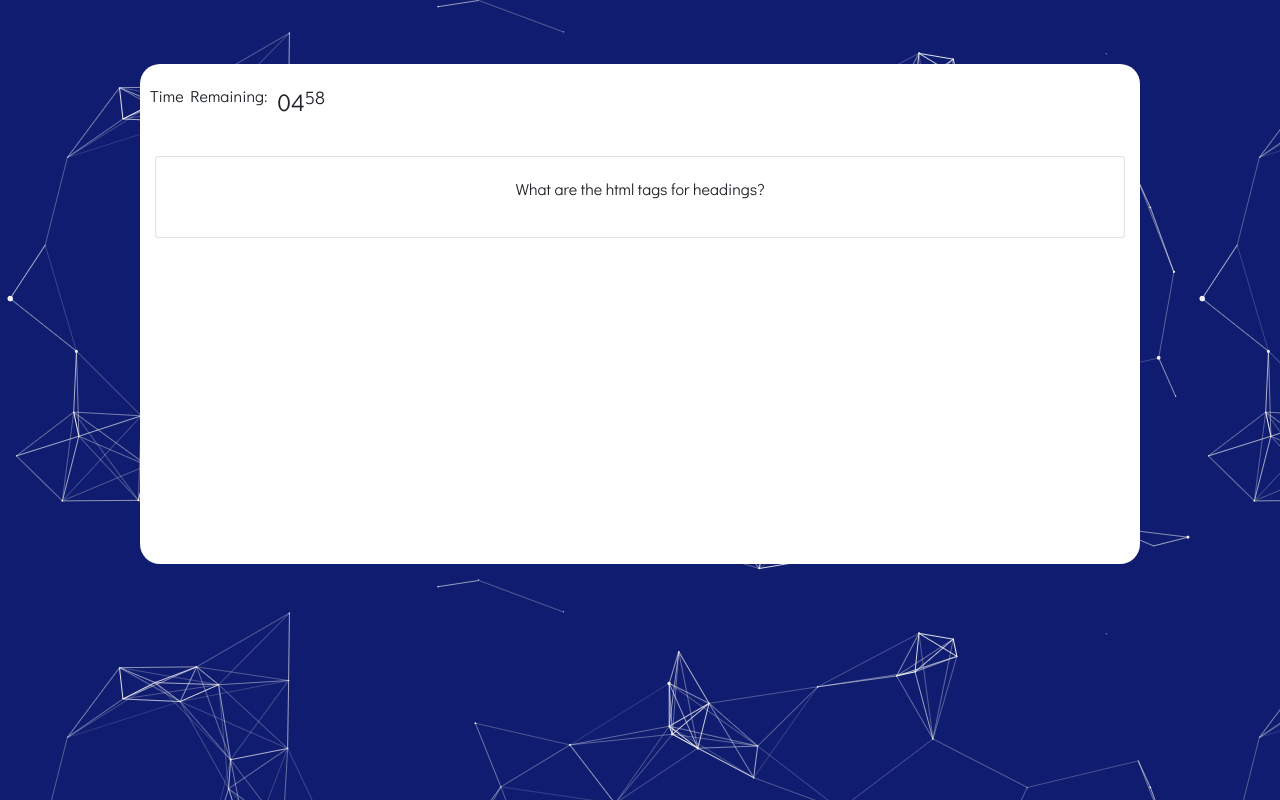
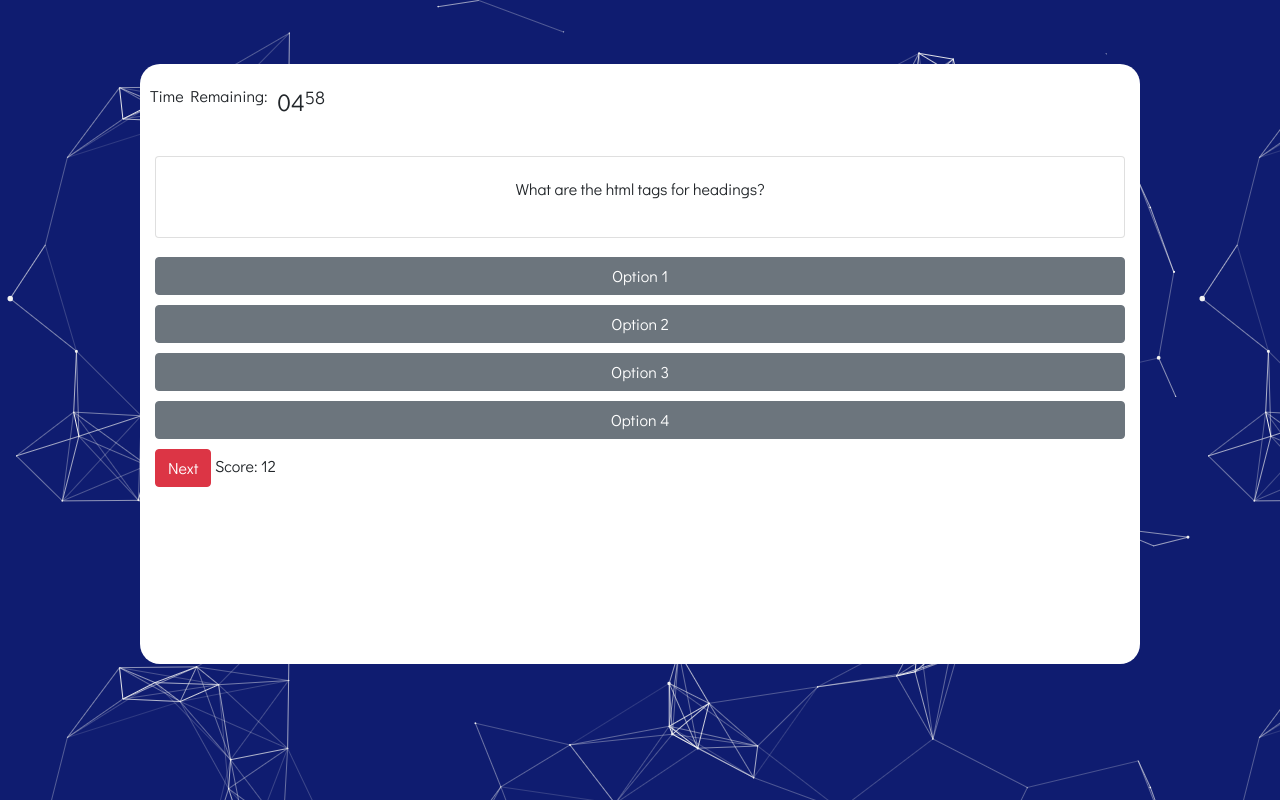
Before and after one commit to geneSaiyan/Code-Quiz, a plain HTML site: page index.html in a window 1280 px wide. Both pictures are taken after a click on the button "Start Quiz". Drawn offline with nearby package versions, Linux system fonts and the light colour scheme.

Commit message:
HTML and CSS created for options

```diff
--- a/assets/styles.css
+++ b/assets/styles.css
@@ -26,7 +26,7 @@ body{
 
 #quiz-container{
     background-color: white;
-    height: 500px;
+    height: 600px;
     width: 1000px;
     margin-top: 5%;
     border-radius: 20px;
@@ -50,3 +50,17 @@ body{
     font-size: 18px;
     float: left;
   }
+
+  #options{
+    margin-top: 2%;
+  }
+
+  #options button{
+      display: block;
+      margin:10px 0 10px 0;
+      width: 100%;
+  }
+
+  #score{
+      margin-top: 2%;
+  }
--- a/index.html
+++ b/index.html
@@ -36,20 +36,40 @@
         <div class="row">
             <div id="timer-div">
                 <p id="time-remaining">Time Remaining: </p>
-                <p id="minutes"></p>
-                <p id="seconds"></p>
+                <p id="minutes">00</p>
+                <p id="seconds">00</p>
+            </div>
+        </div>
+        <div class="row">
+            <div class="col-sm-12">
+                <div class="card">
+                    <div class="card-body text-center" id="question-container">
+                        <p id="question">What are the html tags for headings?</p>
+                    </div>
+
+                </div>
             </div>
 
         </div>
         <div class="row">
-            <div class="col-12">
-                    <div class="card">
-                            <div class="card-body text-center">
-                              <p>What are the html tags for headings?</p>
-                            </div>
-                          </div>
+            <div class="col-sm-12">
+                    <div id="options">
+                            <button type="button" class="btn btn-secondary">Option 1</button>
+                            <button type="button" class="btn btn-secondary">Option 2</button>
+                            <button type="button" class="btn btn-secondary">Option 3</button>
+                            <button type="button" class="btn btn-secondary">Option 4</button>
+                        </div>
             </div>
 
+        </div>
+
+        <div class="row">
+<div class="col-sm-12">
+<div id="score-container">
+        <button type="button" class="btn btn-danger" id="next-button">Next</button>
+Score: <span id="score">12</span>
+</div>
+</div>
         </div>
 
     </div>
```
